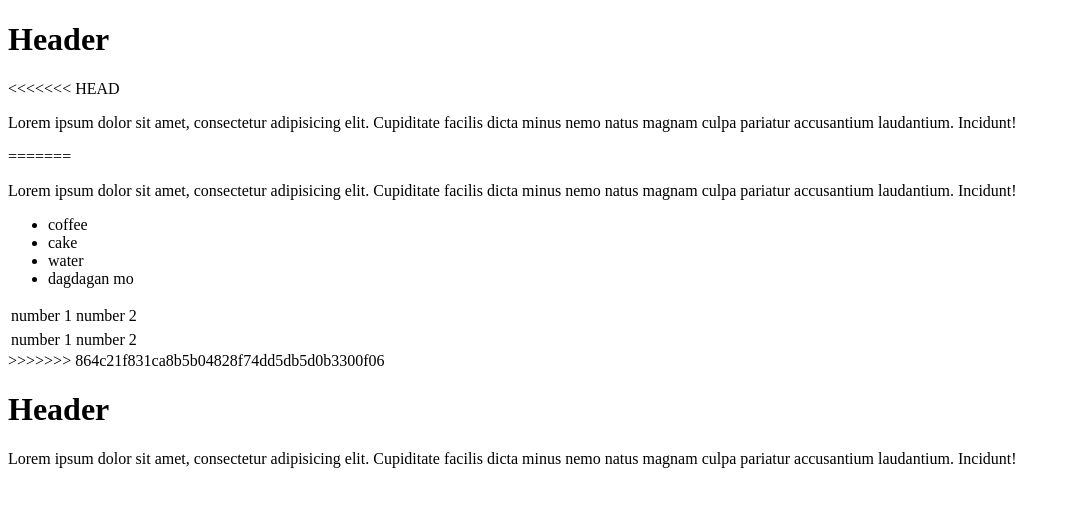
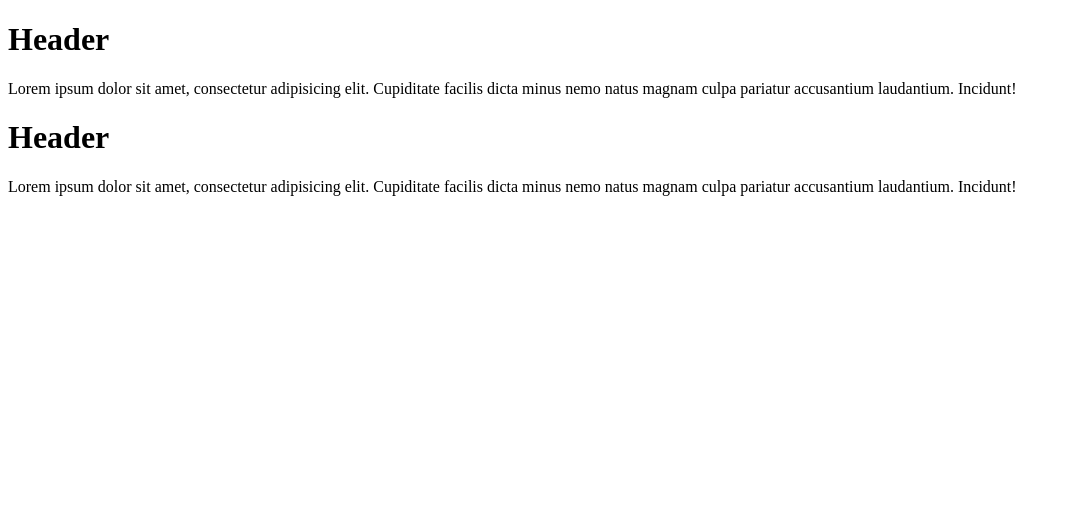
Before and after one commit to cxzeri00/collabs, a plain HTML site: page index.html in a window 1280 px wide. Shown: the whole page, without its empty margins (0-1070 px from the left). Drawn offline with Linux system fonts and the light colour scheme.

Commit message:
commited

```diff
--- a/index.html
+++ b/index.html
@@ -9,32 +9,9 @@
 
     <!-- Eri -->
     <h1>Header</h1>
-<<<<<<< HEAD
     <p>Lorem ipsum dolor sit amet, consectetur adipisicing elit. Cupiditate facilis dicta minus nemo natus magnam culpa pariatur accusantium laudantium. Incidunt!</p>
 
 
-=======
-    <p>Lorem ipsum dolor sit amet, consectetur adipisicing elit. Cupiditate facilis dicta minus nemo natus magnam culpa
-        pariatur accusantium laudantium. Incidunt!</p>
-    <ul>
-        <li>coffee</li>
-        <li>cake</li>
-        <li>water</li>
-        <li>dagdagan mo</li>
-    </ul>
-    <table>
-        <tr>
-            <td>number 1</td>
-            <td>number 2</td>
-        </tr>
-    </table>
-    <table>
-        <tr>
-            <td>number 1</td>
-            <td>number 2</td>
-        </tr>
-    </table>
->>>>>>> 864c21f831ca8b5b04828f74dd5db5d0b3300f06
 
     <!-- Andrew-->
     <h1>Header</h1>
```
